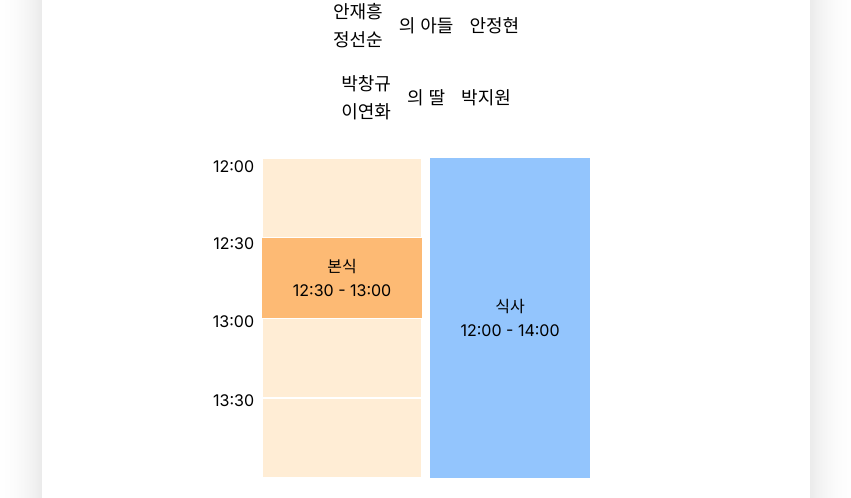
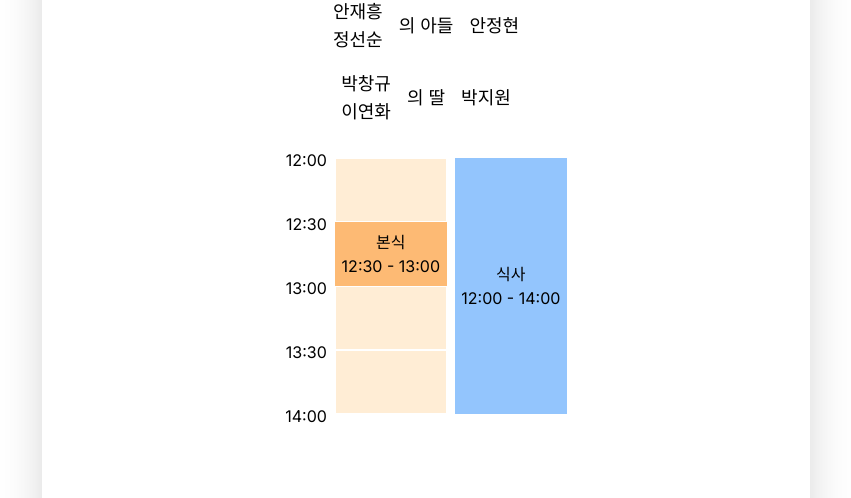
Before and after one commit to siner308/wedding, a Next.js app: page / in a window 1280 px wide. Shown: the part 1042-1540 px from the top of the page, without its empty margins (214-1065 px from the left). Built offline with nearby package versions, Linux system fonts and the light colour scheme; grey boxes are pictures that could not be loaded.

Commit message:
타임테이블 삐져나오는 이슈 해결

```diff
--- a/src/components/Introduce/index.tsx
+++ b/src/components/Introduce/index.tsx
@@ -1,28 +1,30 @@
 const Events = () => {
   return (
     <div className={'flex justify-between gap-2 place-self-center'}>
-      <div className={'w-40'}>
-        <div className={'h-20 text-end mt-[-4px]'}>12:00</div>
-        <div className={'h-20 text-end mt-[-3px]'}>12:30</div>
-        <div className={'h-20 text-end mt-[-2px]'}>13:00</div>
-        <div className={'h-20 text-end mt-[-1px]'}>13:30</div>
+      <div className={'w-full flex gap-2'}>
+        <div className={'mt-[-10px]'}>
+          <div className={'h-16 text-end'}>12:00</div>
+          <div className={'h-16 text-end'}>12:30</div>
+          <div className={'h-16 text-end'}>13:00</div>
+          <div className={'h-16 text-end'}>13:30</div>
+          <div className={'h-16 text-end'}>14:00</div>
+        </div>
+        <div>
+          <div className={'w-28 h-16 bg-orange-100 border-white border'}></div>
+          <div className={'w-28 h-16 bg-orange-300 text-center flex flex-col justify-center'}>
+            <div>본식</div>
+            <div>12:30 - 13:00</div>
+          </div>
+          <div className={'w-28 h-16 bg-orange-100 border-white border'}></div>
+          <div className={'w-28 h-16 bg-orange-100 border-white border'}></div>
+        </div>
       </div>
-      <div className={'w-40'}>
-        <div className={'h-20 bg-orange-100 border-white border'}></div>
-        <div className={'h-20 bg-orange-300 text-center flex flex-col justify-center'}>
-          <div>본식</div>
-          <div>12:30 - 13:00</div>
-        </div>
-        <div className={'h-20 bg-orange-100 border-white border'}></div>
-        <div className={'h-20 bg-orange-100 border-white border'}></div>
-      </div>
-      <div className={'w-40'}>
-        <div className={'h-80 bg-blue-300 text-center flex flex-col justify-center'}>
+      <div className={'w-full'}>
+        <div className={'w-28 h-64 bg-blue-300 text-center flex flex-col justify-center'}>
             <div>식사</div>
             <div>12:00 - 14:00</div>
         </div>
       </div>
-      <div className={'w-40'}></div>
     </div>
   );
 };
```
